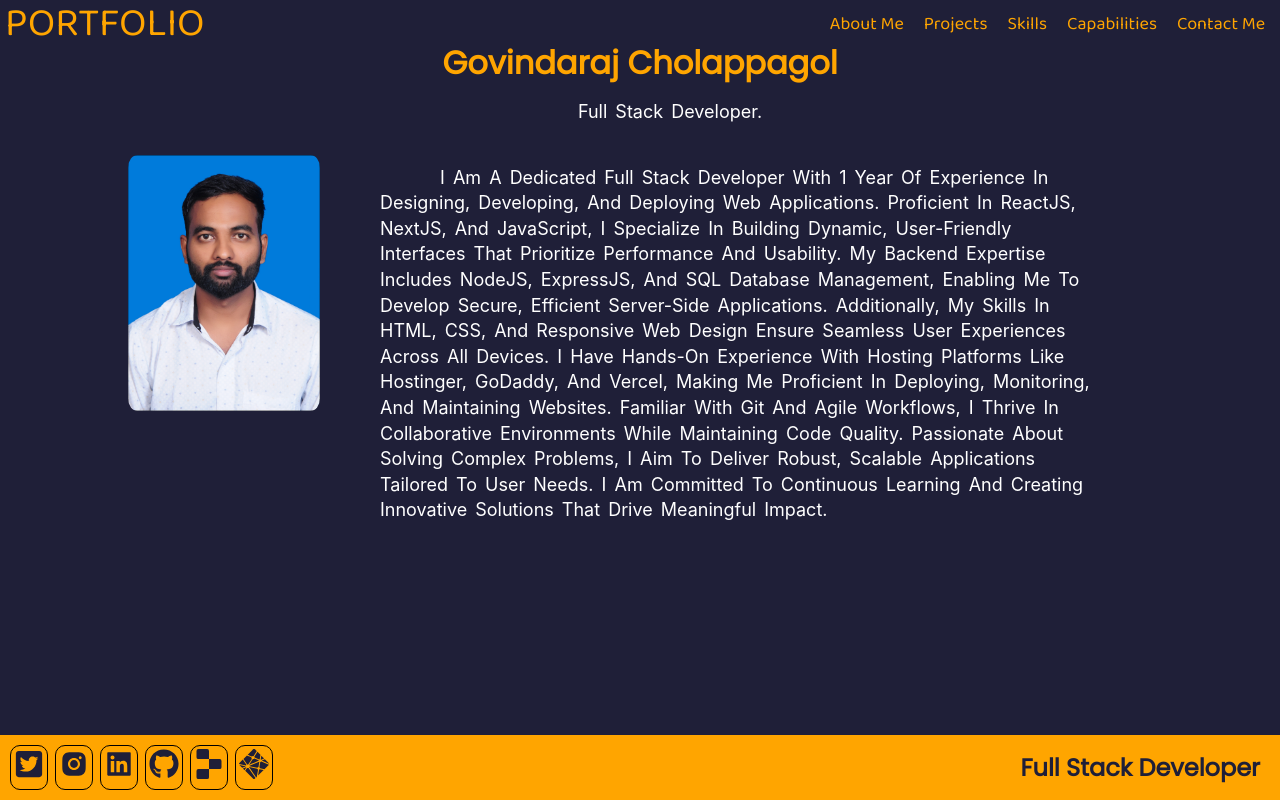
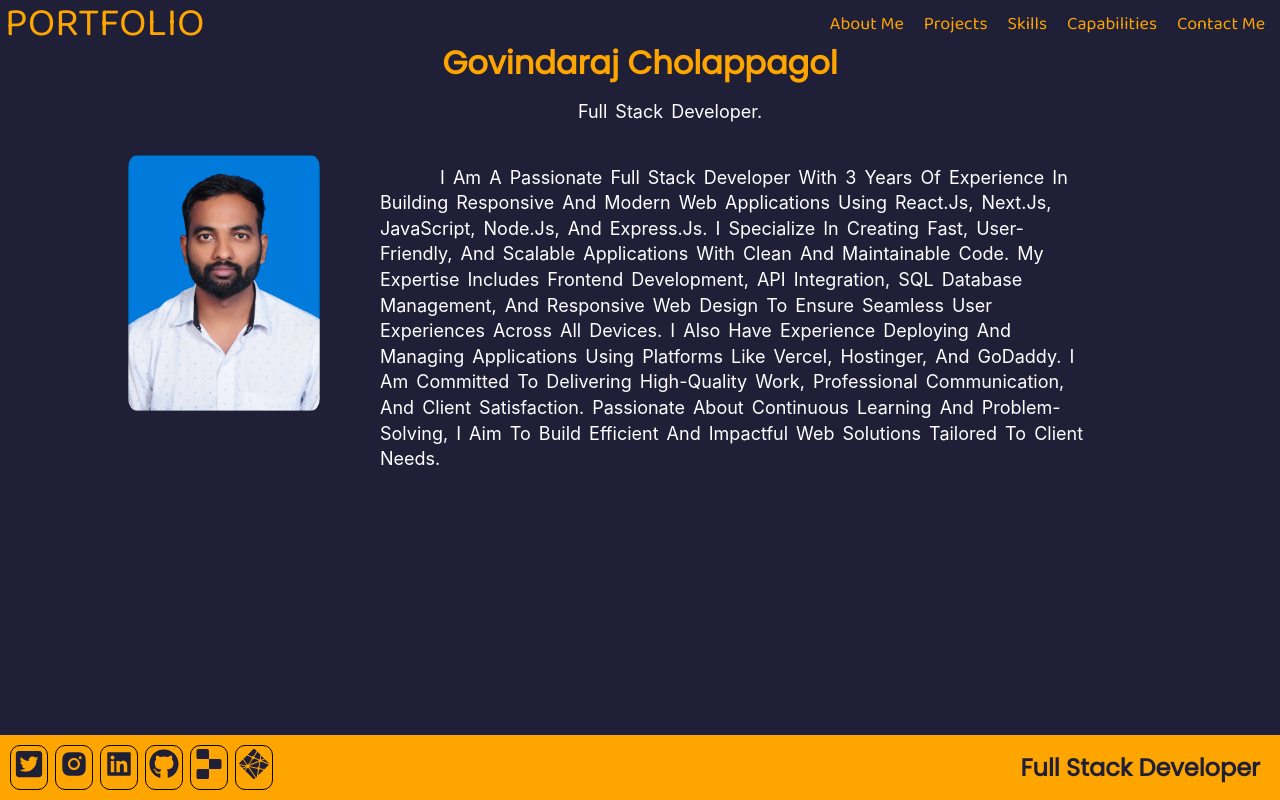
Before and after one commit to Govindaraj773/portfolio, a React (Vite) app: page / in a window 1280 px wide. Built offline with nearby package versions, Linux system fonts and the light colour scheme.

Commit message:
updated experience

```diff
--- a/src/Settings/AboutStats.jsx
+++ b/src/Settings/AboutStats.jsx
@@ -5,7 +5,7 @@ import { GrLanguage } from "react-icons/gr";
 export default [
   {
     title: `Experience`,
-    description: `2 Years`,
+    description: `3 Years`,
     icon: <RiAwardFill />,
   },
   {
--- a/src/components/Header.jsx
+++ b/src/components/Header.jsx
@@ -10,14 +10,24 @@ const Header = () => {
       <div className="body-container">
         <img src={Settings.profile_photo} alt="profile_pic" />
         <p className="header_para">
-        {/* I am a dedicated and detail-oriented Full Stack Developer with 1 year of hands-on experience in designing, developing, and deploying web applications. Proficient in modern technologies like ReactJS, NextJS, and JavaScript, I specialize in creating dynamic, user-friendly interfaces. My backend expertise includes NodeJS and ExpressJS, along with strong SQL database management skills.
+          {/* I am a dedicated and detail-oriented Full Stack Developer with 1 year of hands-on experience in designing, developing, and deploying web applications. Proficient in modern technologies like ReactJS, NextJS, and JavaScript, I specialize in creating dynamic, user-friendly interfaces. My backend expertise includes NodeJS and ExpressJS, along with strong SQL database management skills.
 
         I have a solid foundation in HTML, CSS, and responsive web design, ensuring seamless user experiences across devices. With practical knowledge of hosting platforms like Hostinger and GoDaddy, I am adept at deploying and maintaining websites.
 
          Passionate about problem-solving and delivering high-quality solutions, I excel in collaborative environments and take pride in building efficient, scalable, and robust applications that meet user needs. */}
-         I am a dedicated Full Stack Developer with 1 year of experience in designing, developing, and deploying web applications. Proficient in ReactJS, NextJS, and JavaScript, I specialize in building dynamic, user-friendly interfaces that prioritize performance and usability. My backend expertise includes NodeJS, ExpressJS, and SQL database management, enabling me to develop secure, efficient server-side applications. Additionally, my skills in HTML, CSS, and responsive web design ensure seamless user experiences across all devices.
-
-         I have hands-on experience with hosting platforms like Hostinger, GoDaddy, and Vercel, making me proficient in deploying, monitoring, and maintaining websites. Familiar with Git and agile workflows, I thrive in collaborative environments while maintaining code quality. Passionate about solving complex problems, I aim to deliver robust, scalable applications tailored to user needs. I am committed to continuous learning and creating innovative solutions that drive meaningful impact.
+          I am a passionate Full Stack Developer with 3 years of experience in
+          building responsive and modern web applications using React.js,
+          Next.js, JavaScript, Node.js, and Express.js. I specialize in creating
+          fast, user-friendly, and scalable applications with clean and
+          maintainable code. My expertise includes frontend development, API
+          integration, SQL database management, and responsive web design to
+          ensure seamless user experiences across all devices. I also have
+          experience deploying and managing applications using platforms like
+          Vercel, Hostinger, and GoDaddy. I am committed to delivering
+          high-quality work, professional communication, and client
+          satisfaction. Passionate about continuous learning and
+          problem-solving, I aim to build efficient and impactful web solutions
+          tailored to client needs.
         </p>
       </div>
     </div>
```
Also changed, not shown: 1 other file (tests, documents, lock files or other folders).
